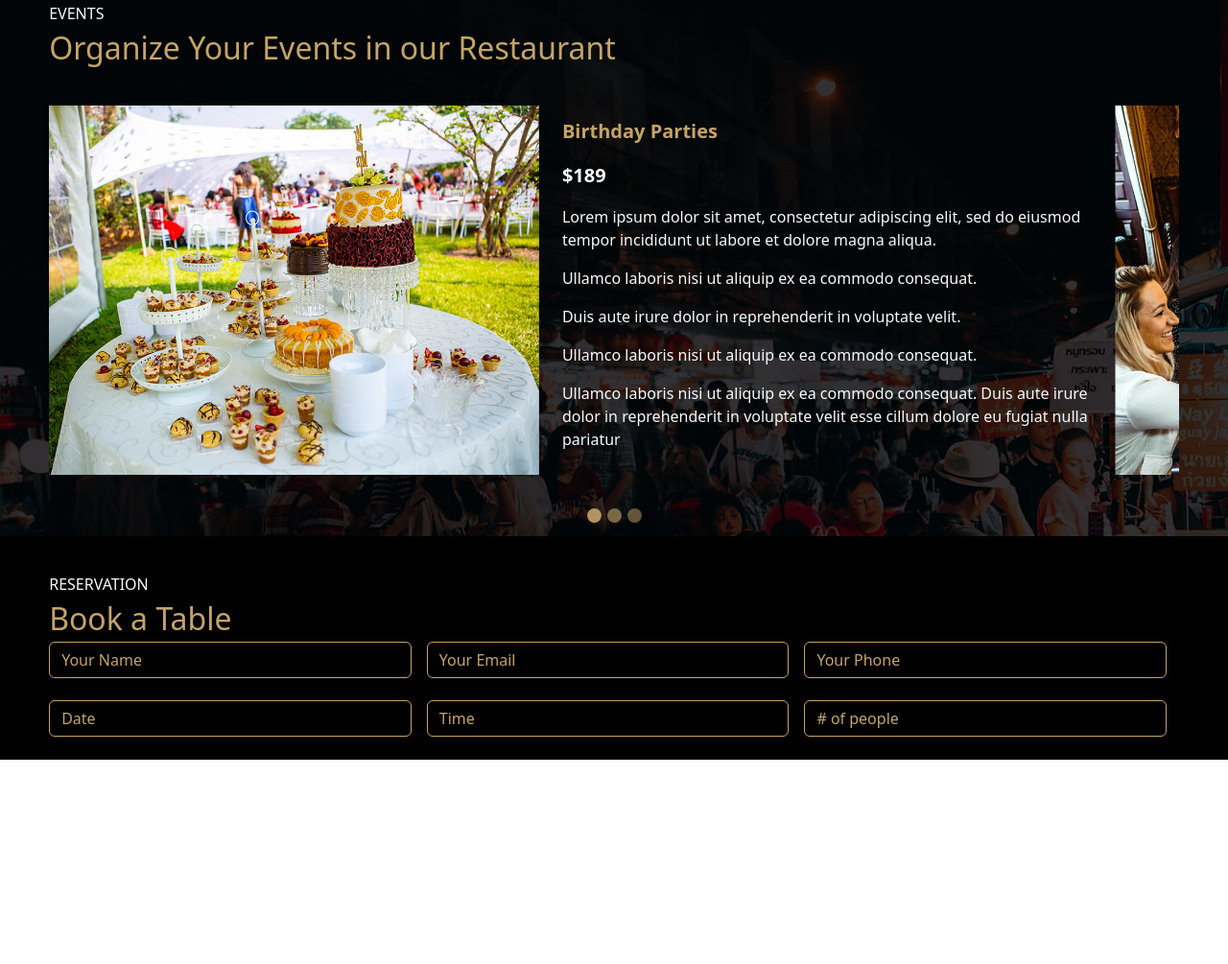
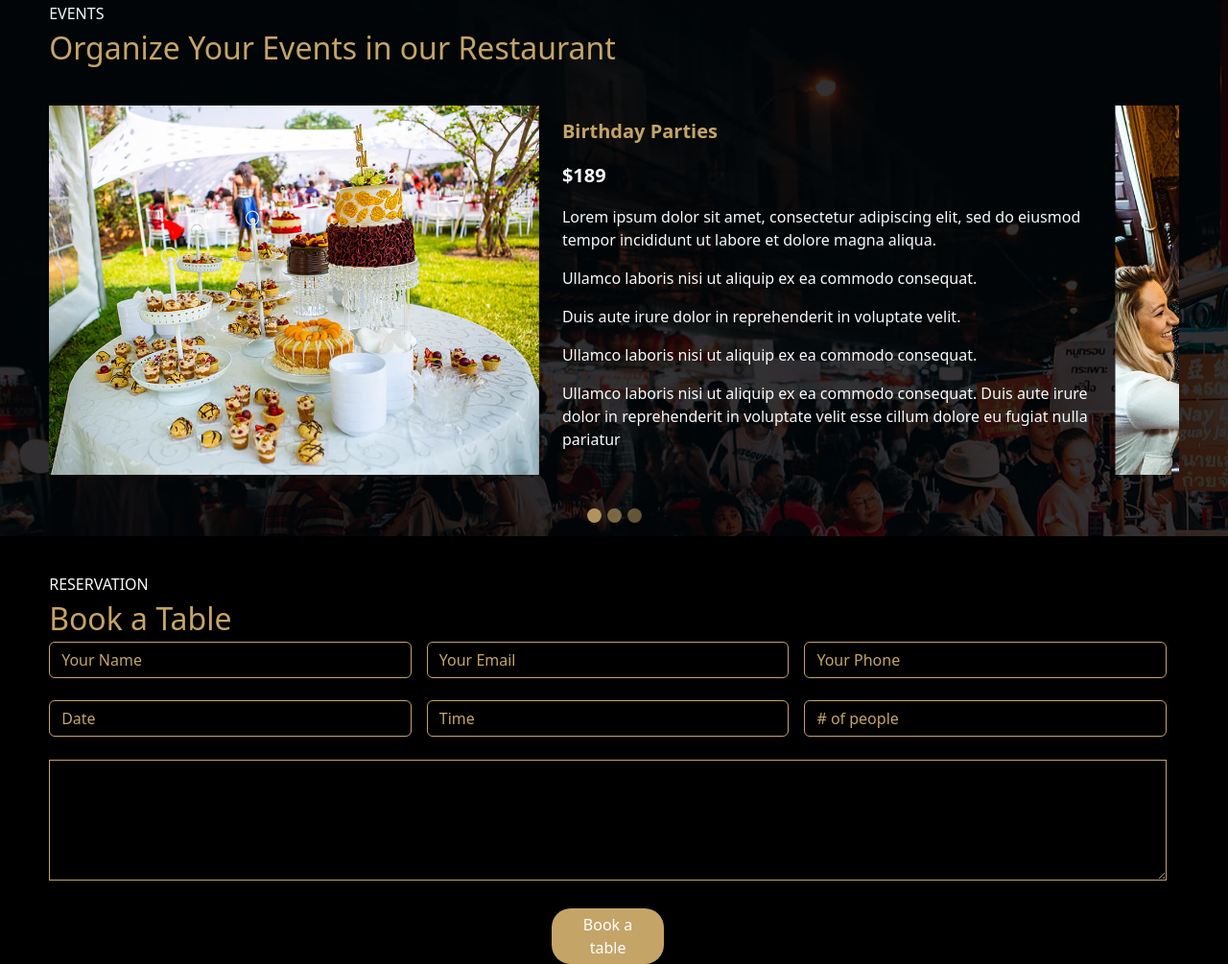
Before and after one commit to Fermoussa/CbienBon, a website: page index.html in a window 1280 px wide. Shown: the part 2738-3743 px from the top of the page at 96% size. Before the commit the page ends 3530 px from the top, so only its background shows below. Drawn offline with nearby package versions, Linux system fonts and the light colour scheme.

Commit message:
fin form

```diff
--- a/index.html
+++ b/index.html
@@ -630,17 +630,26 @@
         <div class="contentForumlaire d-flex flex-column">
 
             <form class="form-inline d-flex flex-column">
-                <div class="ligne1 d-flex w-100 gap-3">
+                <div class="ligneFormulaire d-flex w-100 gap-3">
                     <input type="password" class="form-control" id="inputPassword2" placeholder="Your Name">
                     <input type="password" class="form-control" id="inputPassword2" placeholder="Your Email">
                     <input type="password" class="form-control" id="inputPassword2" placeholder="Your Phone">
                 </div>
-                <div class="ligne1 d-flex w-100 gap-3">
+                <div class="ligneFormulaire d-flex w-100 gap-3">
                     <input type="password" class="form-control" id="inputPassword2" placeholder="Date">
                     <input type="password" class="form-control" id="inputPassword2" placeholder="Time">
                     <input type="password" class="form-control" id="inputPassword2" placeholder="# of people">
                 </div>
+                <div class="ligneFormulaire">
+                    <textarea class="messageFormulaire  TESTPLACE w-100" name="w3review" rows="5" placeholder="Message">
+
+                    </textarea>
+                </div>
             </form>
+
+            <div class="contentBtnForm w-100 d-flex justify-content-center">
+                <button class="btnForm"> Book a table </button>
+            </div>
 
         </div>
 
--- a/src/scss/modules/_Reservation.scss
+++ b/src/scss/modules/_Reservation.scss
@@ -17,19 +17,36 @@
 
 .contentForumlaire{
     width: 95%;
-    justify-content: space-between;
+    display: flex;
     padding-left: 4%;
 }
 
-.ligne1{
+.ligneFormulaire{
     margin-bottom: 2%;
 }
 
 #inputPassword2{
     background-color: black;
     border: solid 0.5px $or;
+    color: white;
 }
 
 #inputPassword2::placeholder{
     color: $or;
 }
+
+.messageFormulaire{
+    background-color: black;
+    border: solid 0.5px $or;
+    color: white;
+}
+
+
+.btnForm{
+    width: 10%;
+    background-color: $or;
+    color: white;
+    border: 0;
+    padding: 5px 15px;
+    border-radius: 20px;
+}
```
Also changed, not shown: public/css/app.css, 1 other file.
